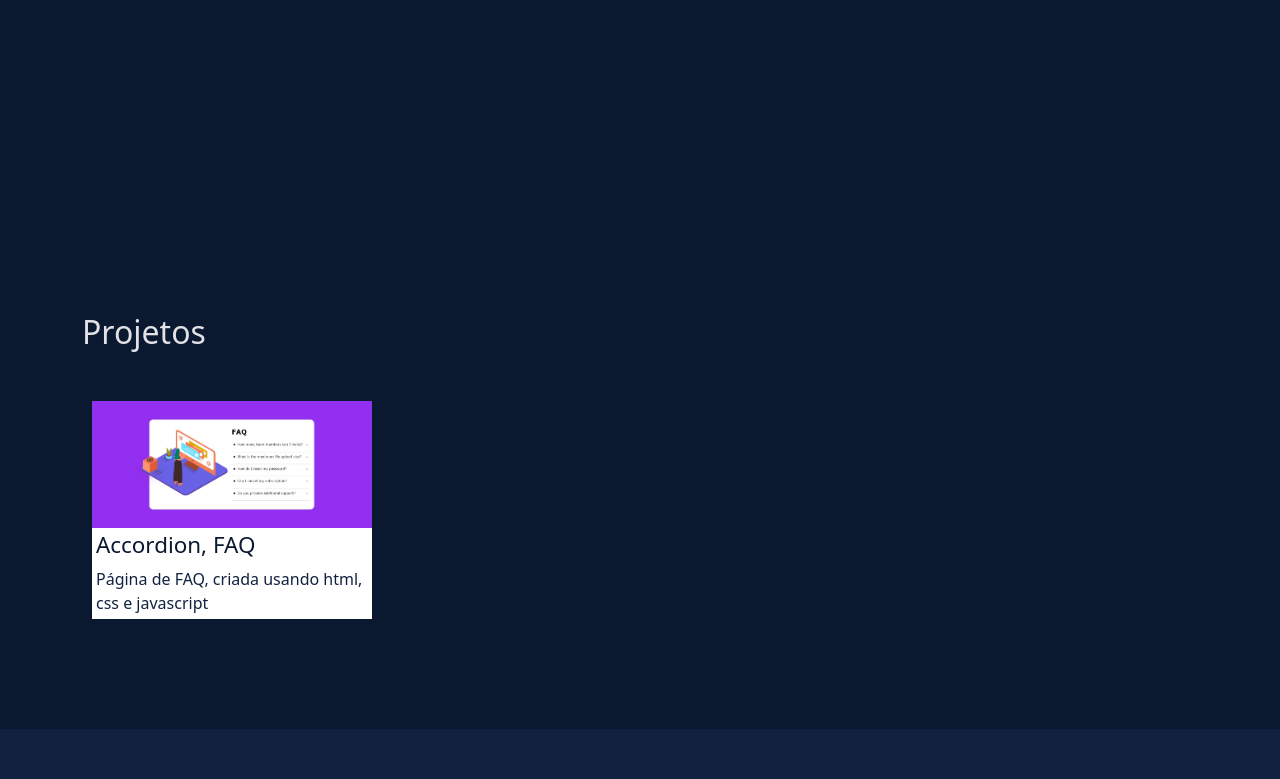
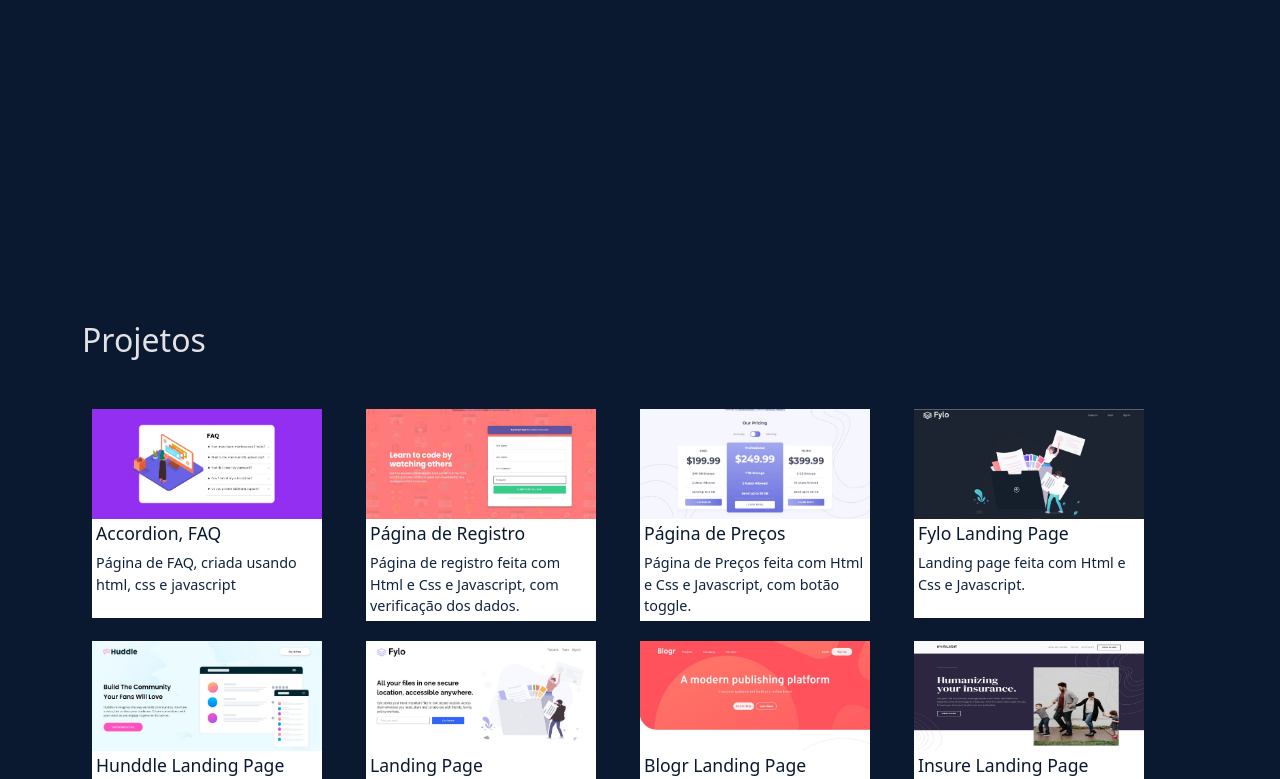
Before and after one commit to kairemerson/Portfolio, a plain HTML site: page index.html in a window 1280 px wide. Shown: the part 2021-2800 px from the top of the page. Drawn offline with nearby package versions, Linux system fonts and the light colour scheme.

Commit message:
adicionado seção de projetos

```diff
--- a/css/styles.css
+++ b/css/styles.css
@@ -21,6 +21,16 @@ body{
 }
 header#navbar{
     background-color: var(--bg-secondary-color);
+}
+header.active{
+    position: fixed;
+    background: #fff;
+    box-shadow: 0,0,30px, rgba(0, 0, 0, .2);
+    width: 100%;
+    top: 0;
+}
+#general{
+    padding-top: 5rem;
 }
 .brand{
     color: var(--color-font-light);
@@ -135,19 +145,22 @@ header#navbar{
     margin-bottom: 40px;
 }
 .project{
-    max-width: 300px;
+    max-width: 250px;
     padding: 10px;
 }
 .project img{
     width: 100%;
+    height: 110px;
 }
 .project h3{
     color: var(--bg-primary-color);
-    font-size: 1.4rem;
+    font-size: 1.1rem;
     padding: 4px;
 }
 .project p{
     padding: 4px;
+    font-size: .9rem;
+    min-height: 70px;
     color: var(--bg-secondary-color);
 }
 .contacts{
--- a/index.html
+++ b/index.html
@@ -17,7 +17,7 @@
 </head>
 <body>
     <main>
-        <header id="navbar" class="p-2 ">
+        <header id="navbar" class="p-2 active">
             <nav class="navbar navbar-expand-lg container">
                 <div class="container-fluid">
                     <p class="brand m-0" href="#"><span class="span-brand"><</span> Remerson <span class="span-brand">/></span></p>
@@ -141,6 +141,55 @@
                             <h3 class="m-0 bg-white">Accordion, FAQ</h3>
                             <p class="mb-0 bg-white">Página de FAQ, criada usando html, css e javascript</p>
                         </div>
+                        <div class="project me-4 rounded">
+                            <a href="https://intro-component-with-signup-form-master-steel-gamma.vercel.app/" target="_blank">
+                                <img src="./images/projetos/intro component.jpg" alt="intro component"/>
+                            </a>
+                            <h3 class="m-0 bg-white">Página de Registro</h3>
+                            <p class="mb-0 bg-white">Página de registro feita com Html e Css e Javascript, com verificação dos dados.</p>
+                        </div>
+                        <div class="project me-4 rounded">
+                            <a href="https://pricing-component-with-toggle-two-zeta.vercel.app/" target="_blank">
+                                <img src="./images/projetos/pricing.jpg" alt="pricing"/>
+                            </a>
+                            <h3 class="m-0 bg-white">Página de Preços</h3>
+                            <p class="mb-0 bg-white">Página de Preços feita com Html e Css e Javascript, com botão toggle.</p>
+                        </div>
+                        <div class="project me-4 rounded">
+                            <a href="https://fylo-dark-theme-landing-page-lake.vercel.app/" target="_blank">
+                                <img src="./images/projetos/fylo dark theme.jpg" alt="dark theme"/>
+                            </a>
+                            <h3 class="m-0 bg-white">Fylo Landing Page </h3>
+                            <p class="mb-0 bg-white">Landing page feita com Html e Css e Javascript.</p>
+                        </div>
+                        <div class="project me-4 rounded">
+                            <a href="https://huddle-landing-page-with-alternating-feature-rho.vercel.app/" target="_blank">
+                                <img src="./images/projetos/huddlelanding.jpg" alt="huddle landing page"/>
+                            </a>
+                            <h3 class="m-0 bg-white">Hunddle Landing Page </h3>
+                            <p class="mb-0 bg-white">Landing page feita com Html e Css e Javascript.</p>
+                        </div>
+                        <div class="project me-4 rounded">
+                            <a href="https://huddle-landing-page-with-alternating-feature-rho.vercel.app/" target="_blank">
+                                <img src="./images/projetos/fylo two columns.jpg" alt="landing page two columns"/>
+                            </a>
+                            <h3 class="m-0 bg-white">Landing Page </h3>
+                            <p class="mb-0 bg-white">Landing page feita com Html e Css e Javascript.</p>
+                        </div>
+                        <div class="project me-4 rounded">
+                            <a href="https://blogr-landing-page-main-zeta.vercel.app/" target="_blank">
+                                <img src="./images/projetos/blogr.jpg" alt="blogr landing page"/>
+                            </a>
+                            <h3 class="m-0 bg-white">Blogr Landing Page </h3>
+                            <p class="mb-0 bg-white">Landing page feita com Html e Css e Javascript.</p>
+                        </div>
+                        <div class="project me-4 rounded">
+                            <a href="https://insure-blue.vercel.app/" target="_blank">
+                                <img src="./images/projetos/insure.png" alt="Insure landing page"/>
+                            </a>
+                            <h3 class="m-0 bg-white">Insure Landing Page </h3>
+                            <p class="mb-0 bg-white">Landing page feita com React, Styled Components.</p>
+                        </div>
                 </div>
             </div>
         </section>
```
